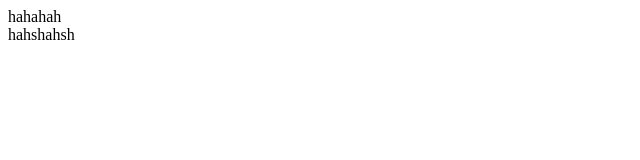
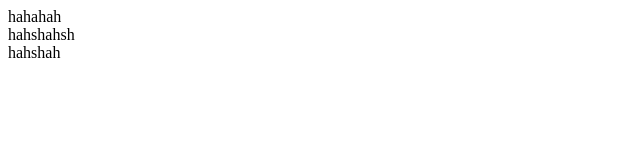
Before and after one commit to PhatVH/eTutoringApplication, an Angular app: page / in a window 1280 px wide. Shown: the top 160 px of the page, without its empty margins (0-640 px from the left). Built offline with nearby package versions, Linux system fonts and the light colour scheme.

Commit message:
Update app.component.html
0asdas

```diff
--- a/src/app/app.component.html
+++ b/src/app/app.component.html
@@ -1,2 +1,3 @@
 <div>hahahah</div>
 <div>hahshahsh</div>
+<div>hahshah</div>
```
